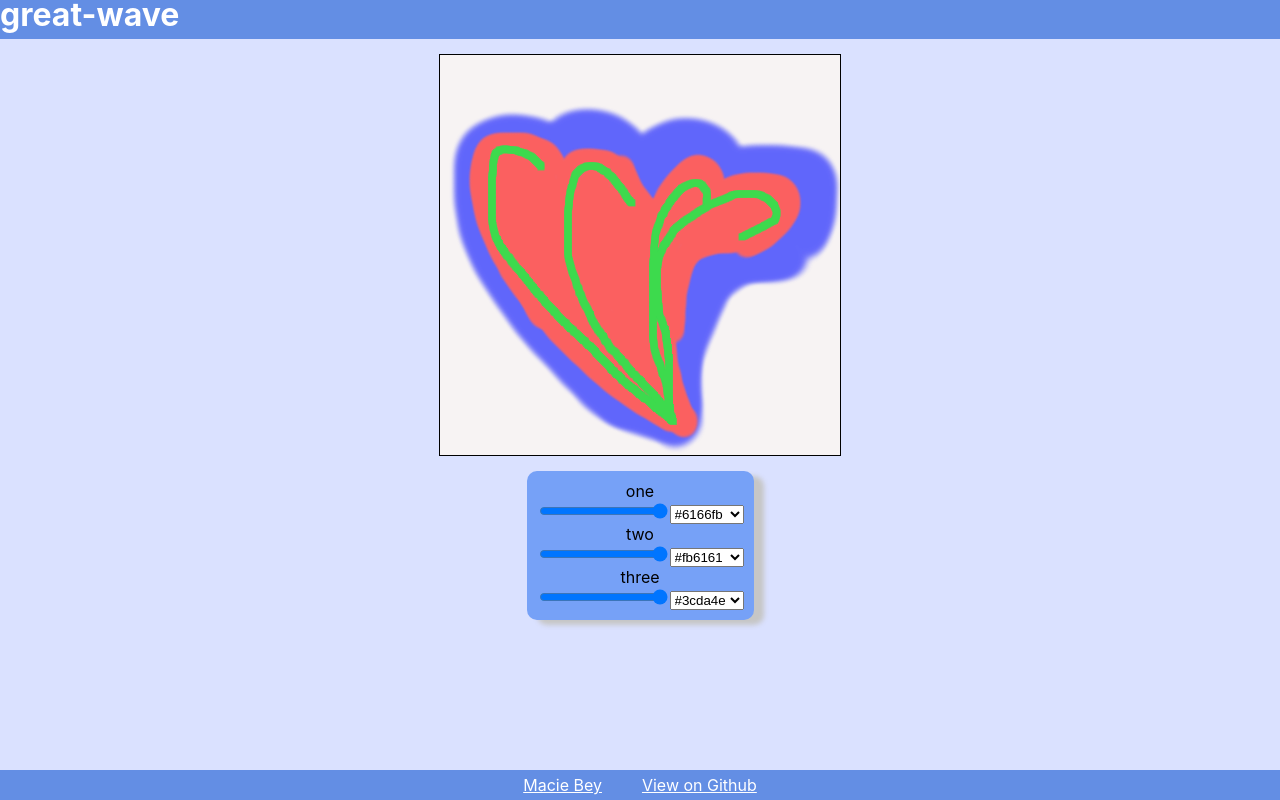
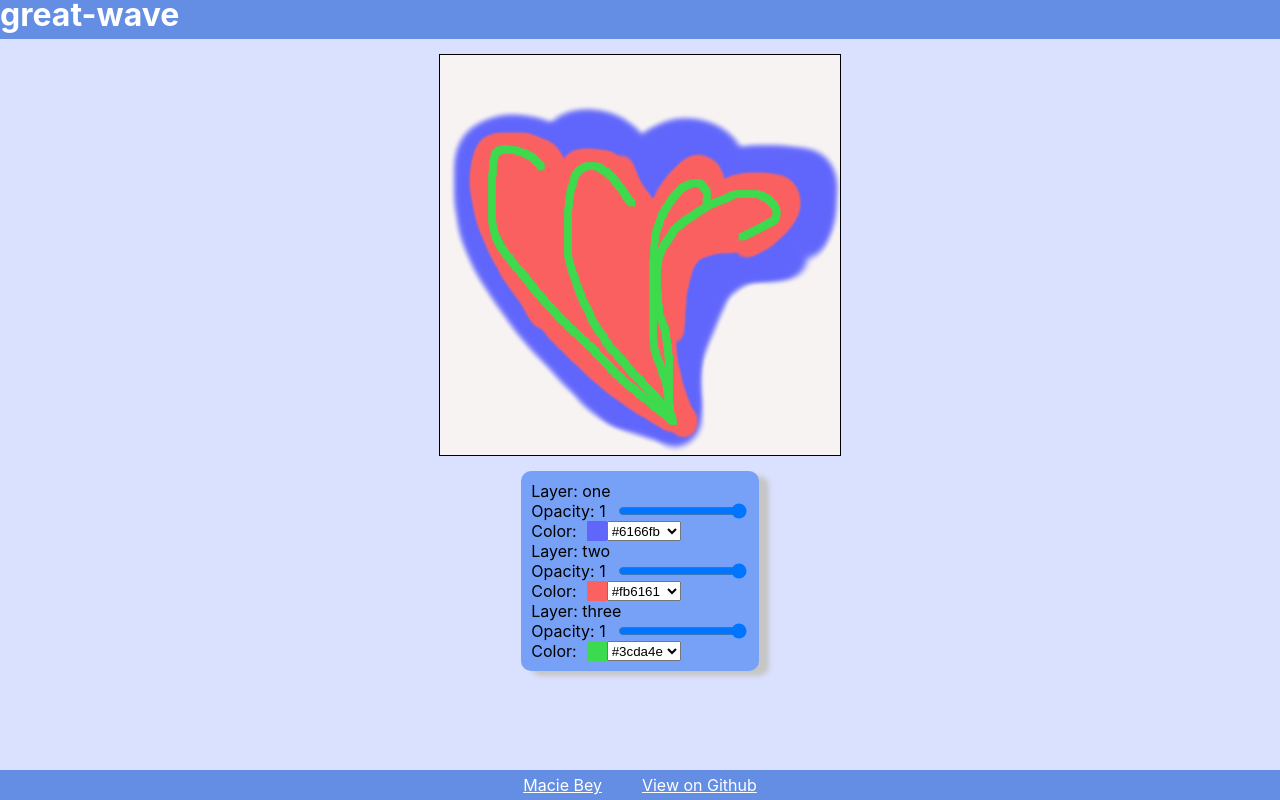
Before and after one commit to maciebey/great-wave, a React (Create React App) app: page / in a window 1280 px wide. Built offline with nearby package versions, Linux system fonts and the light colour scheme.

Commit message:
Added display of current values of opacity/color on setting component

```diff
--- a/src/App.css
+++ b/src/App.css
@@ -28,7 +28,6 @@ main {
 }
 
 .control-container {
-  text-align: center;
   background-color: #76a1f7;
   padding: 10px;
   border-radius: 10px;
--- a/src/component/SettingComponent/SettingComponent.css
+++ b/src/component/SettingComponent/SettingComponent.css
@@ -0,0 +1,22 @@
+.opacity-control {
+    display: flex;
+}
+
+.opacity-control p{
+    padding-right: 10px;
+    margin: 0;
+}
+
+.color-control {
+    display: flex;
+}
+
+.color-control p{
+    padding-right: 10px;
+    margin: 0;
+}
+
+.color-display {
+    width: 20px;
+    height: 20px;
+}
--- a/src/component/SettingComponent/SettingComponent.tsx
+++ b/src/component/SettingComponent/SettingComponent.tsx
@@ -20,8 +20,10 @@ const SettingComponent = ({ layer, onChange }: Props) => {
   };
 
   return (
-    <>
-      <div>{layer.name}</div>
+    <div>
+      <div>Layer: {layer.name}</div>
+      <div className='opacity-control'>
+        <p>Opacity: {layer.opacity} </p>
         <input
           id="typeinp"
           type="range"
@@ -30,13 +32,18 @@ const SettingComponent = ({ layer, onChange }: Props) => {
           onChange={(event) => opacityChange(event)}
           step=".01"
         />
+      </div>
+      <div className='color-control'>
+        <p>Color:</p>
+        <div className='color-display' style={{ backgroundColor: layer.color }}></div>
         <select value={layer.color} onChange={(event) => colorChange(event)}>
           <option value="#6166fb">#6166fb</option>
           <option value="#fb6161">#fb6161</option>
           <option value="#3cda4e">#3cda4e</option>
           <option value="#c800ff">#c800ff</option>
         </select>
-    </>
+      </div>
+    </div>
   )
 }
 
```
Lines whose indentation alone changed are shown as unchanged.
